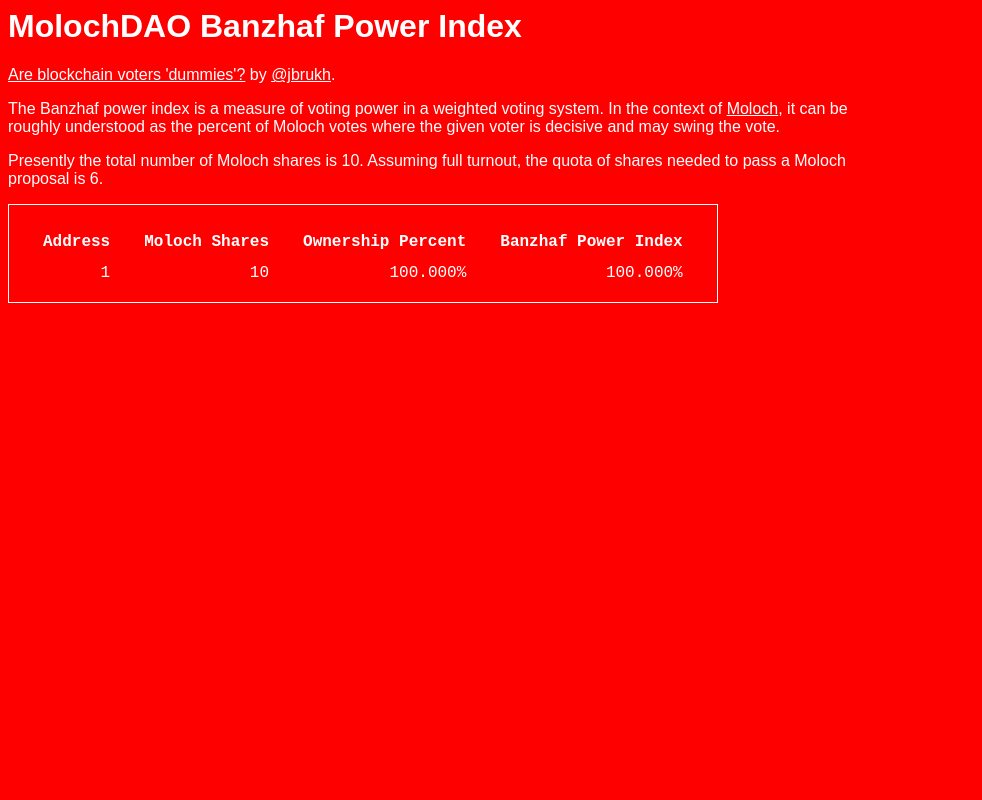
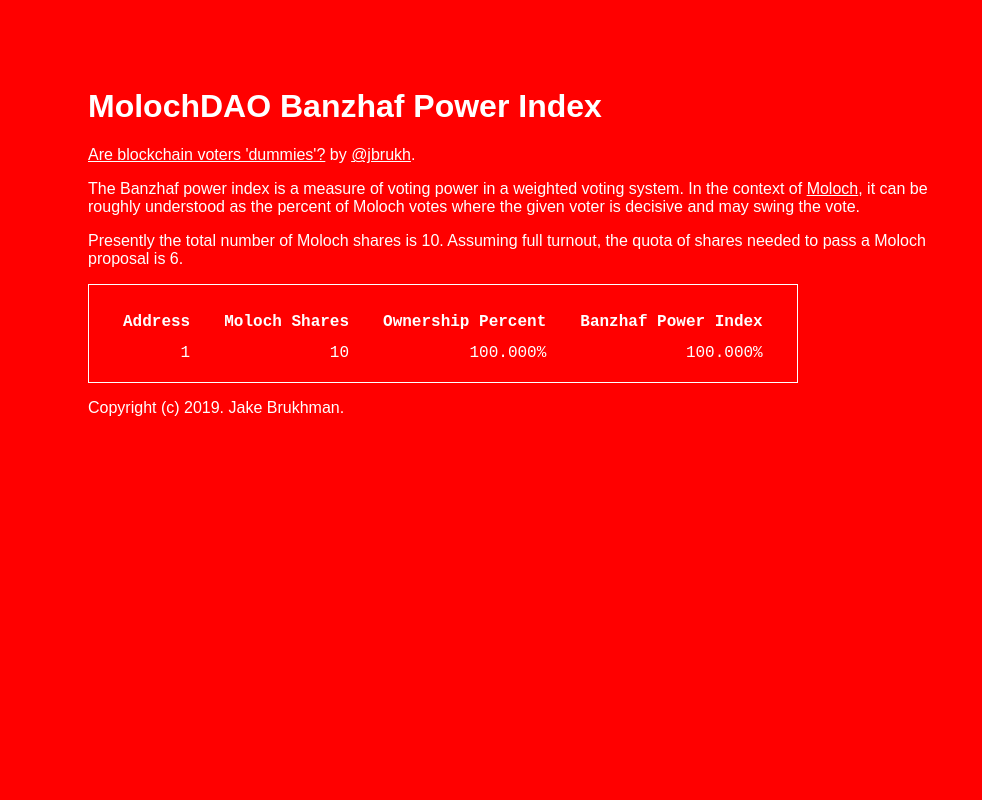
Before and after one commit to jbrukh/moloch-power, a Flask app: page / in a window 1280 px wide. Shown: the whole page, without its empty margins (0-982 px from the left). Run offline with Flask 2, Linux system fonts and the light colour scheme; a database or web service that is not in the repository returns one stand-in record (values such as "Sample title"); data that the repository does not hold is empty.

Commit message:
Template

```diff
--- a/templates/index.html
+++ b/templates/index.html
@@ -7,6 +7,7 @@
             background-color: red;
             color: white;
             max-width: 55em;
+            padding: 5em;
         }
         table {
             font-family: 'Courier New', Courier, monospace;
@@ -52,4 +53,6 @@
             {% endfor %}
        </table>
     </body>
+
+    <p>Copyright (c) 2019. Jake Brukhman.</p>
 </html>
```
